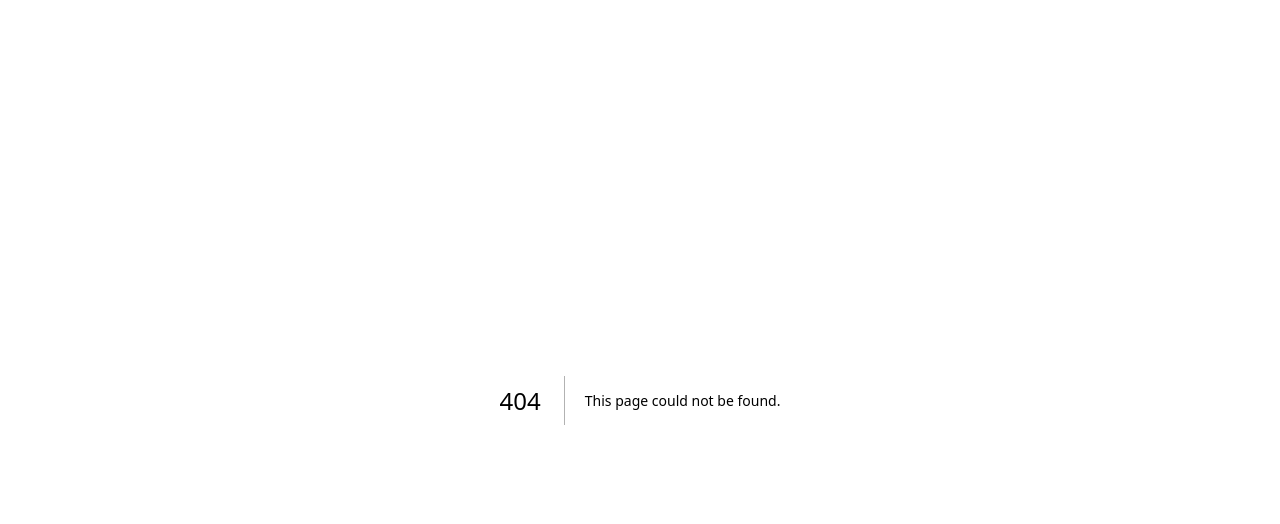
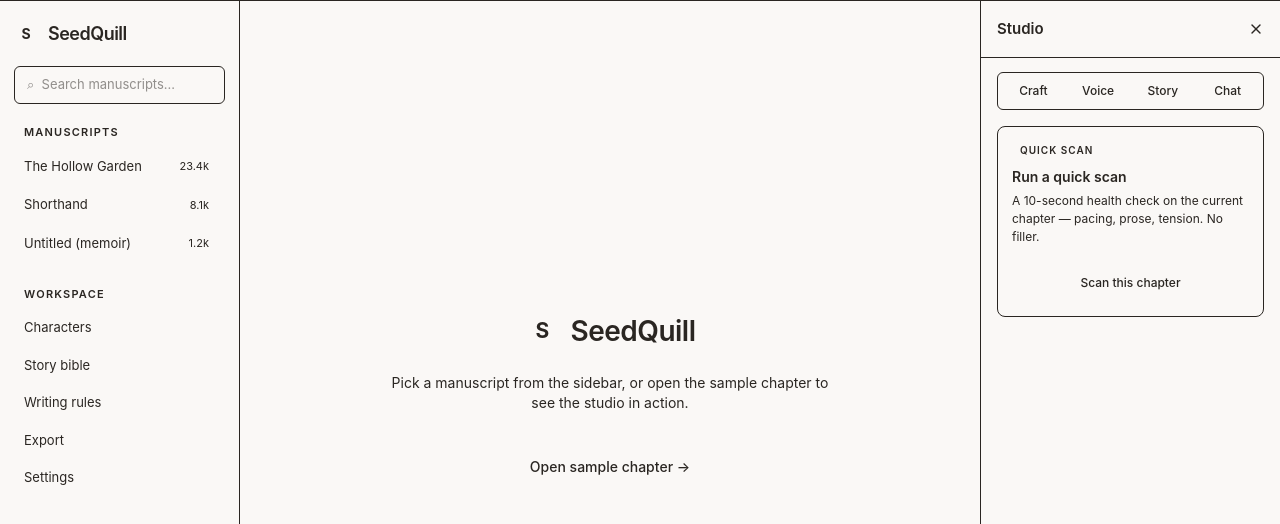
Before and after one commit to lerenyae/prosecraft, a Next.js app: page /studio in a window 1280 px wide. Before the commit this address had no page. Shown: the top 524 px of the page. Built offline with nearby package versions, Linux system fonts and the light colour scheme.

Commit message:
Create page.tsx

```diff
--- /dev/null
+++ b/src/app/(app)/studio/page.tsx
@@ -0,0 +1,21 @@
+'use client';
+
+import Link from 'next/link';
+import { Logo } from '@/components/ui/Logo';
+
+export default function StudioIndex() {
+  return (
+    <div className="flex flex-col items-center justify-center h-full px-6 py-20">
+      <Logo size={36} fontSize={28} href={null} />
+      <p className="mt-6 text-muted text-sm max-w-md text-center">
+        Pick a manuscript from the sidebar, or open the sample chapter to see the studio in action.
+      </p>
+      <Link
+        href="/studio/the-hollow-garden/threshold"
+        className="mt-8 bg-bark text-cream py-3 px-6 rounded-md text-sm font-medium hover:opacity-95 transition-opacity"
+      >
+        Open sample chapter →
+      </Link>
+    </div>
+  );
+}
```
